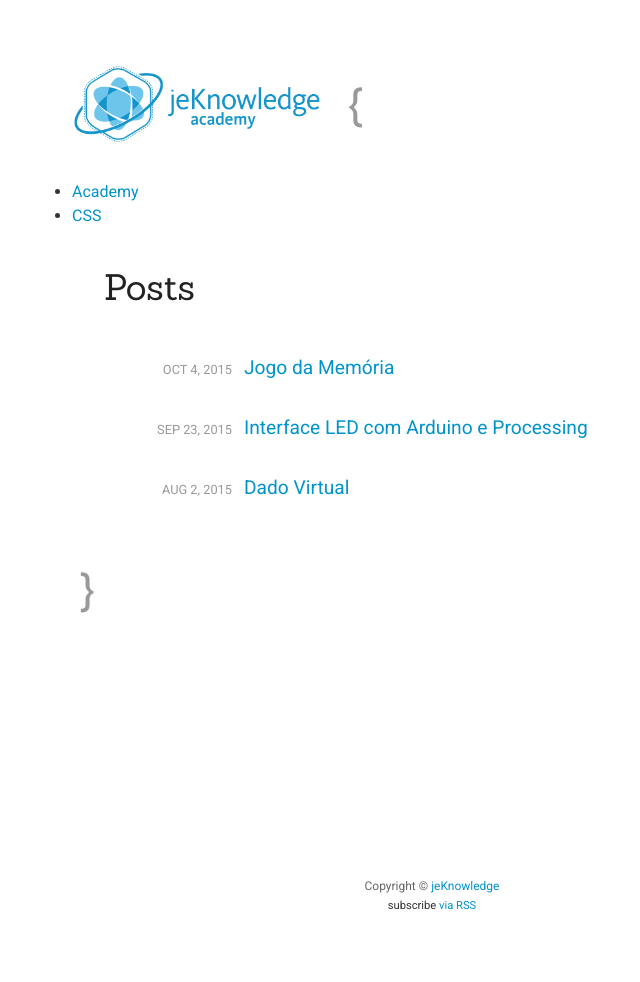
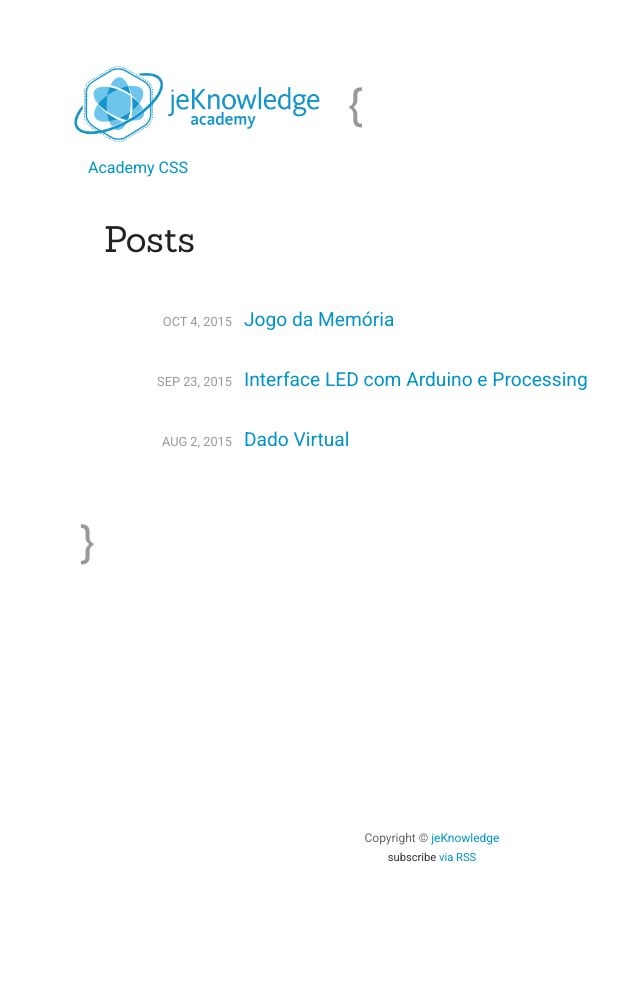
Before and after one commit to jeKnowledge/academy-articles, a Jekyll site: the page built from index.html, in a window 1280 px wide. Shown: the whole page, without its empty margins (208-848 px from the left). Built offline with Jekyll 4.4.1, drawn with Linux system fonts in a browser that asks for light colours; after the commit the page ends 934 px from its top, so only the background shows below that.

Commit message:
Update style.css

```diff
--- a/css/style.css
+++ b/css/style.css
@@ -633,11 +633,11 @@ img {
 /* menu *********************************************************/
 
 ul#menu {
-	 display: inline;
+
 }
 
 ul#menu li {
-
+	display: inline;
 }
 
 ul#menu li a {
```
